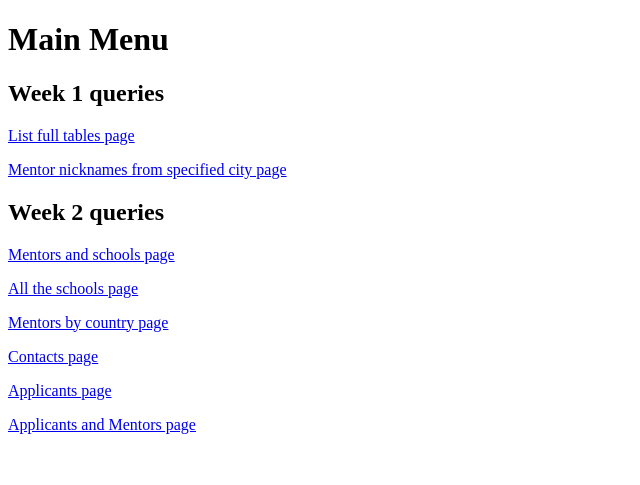
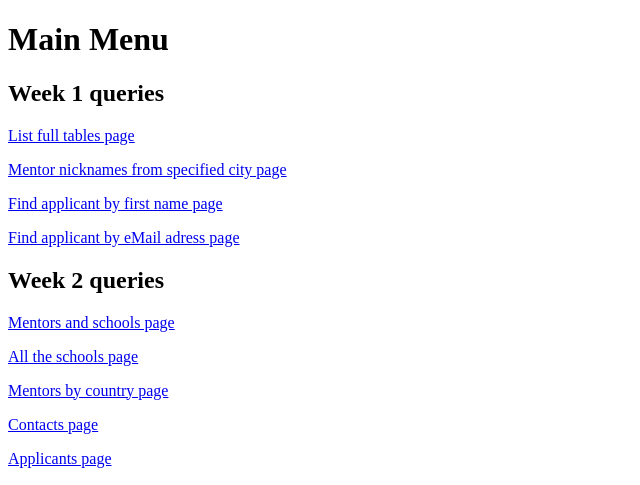
Before and after one commit to gergelyHorvath/application, a Flask app: page / in a window 1280 px wide. Shown: the top 485 px of the page, without its empty margins (0-640 px from the left). Run offline with Flask 2, Linux system fonts and the light colour scheme.

Commit message:
findapplicant by name and mail pages added

```diff
--- a/Part2/main.py
+++ b/Part2/main.py
@@ -79,7 +79,7 @@ def applicants():
 @app.route('/applicants-and-mentors')
 def applicants_and_mentors():
     sql_query = """
-    SELECT a.first_name, a.application_code, COALESCE(m.first_name, 'No mentor yet'), COALESCE(m.last_name, 'No mentor yet')
+    SELECT a.first_name, a.application_code, COALESCE(m.first_name, 'No mentor yet'), COALESCE(m.last_name, 'None yet')
         FROM ((applicants a LEFT OUTER JOIN applicants_mentors a_m
         ON (a.id = a_m.applicant_id))
             LEFT OUTER JOIN mentors m
@@ -96,7 +96,7 @@ def applicants_and_mentors():
 
 @app.route('/full-tables')
 def full_tables():
-    question = 'List all the:'
+    question = ('List all the:',)
     radio = ['mentors', 'applicants']
     path_to_go = '/full-tables/print'
     return render_template('input.html', question=question, radio=radio, path_to_go=path_to_go)
@@ -119,7 +119,7 @@ def print_full_tables():
 @app.route('/nicks-from-city')
 def nicks_from_city():
     cities = dm.run_query("SELECT DISTINCT city FROM mentors;")
-    question = 'Select a city:'
+    question = ('Select a city:',)
     radio = [city[0] for city in cities]
     path_to_go = '/nicks-from-city/print'
     return render_template('input.html', question=question, radio=radio, path_to_go=path_to_go)
@@ -130,11 +130,52 @@ def print_nicks_from_city():
     choice = request.args['radio']
     sql_query = """
     SELECT nick_name FROM mentors
-    WHERE city='{}'""".format(choice)
+    WHERE city='{}';""".format(choice)
     table = dm.run_query(sql_query)
     title = 'All the mentors from {}'.format(choice)
     header = ('Nick Name',)
     return render_template('print_table.html', title=title, header=header, table=table)
 
+
+@app.route('/applicant-by-first-name')
+def app_by_fn():
+    question = ('Search applicants by first name :',)
+    text = ('Carol',)
+    path_to_go = '/applicant-by-first-name/print'
+    return render_template('input.html', question=question, text=text, path_to_go=path_to_go)
+
+
+@app.route('/applicant-by-first-name/print')
+def print_app_by_fn():
+    choice = request.args['input0']
+    sql_query = """
+    SELECT CONCAT (first_name,' ', last_name) AS full_name, phone_number FROM applicants
+    WHERE first_name ILIKE '%{}%';""".format(choice)
+    table = dm.run_query(sql_query)
+    title = 'Applicants with the first name: {}'.format(choice)
+    header = ('Name', 'Phone Number')
+    return render_template('print_table.html', title=title, header=header, table=table)
+
+
+@app.route('/applicant-by-email')
+def app_by_mail():
+    question = ('Search applicants by eMail :',)
+    text = ('@adipiscingenimmi.edu',)
+    path_to_go = '/applicant-by-email/print'
+    return render_template('input.html', question=question, text=text, path_to_go=path_to_go)
+
+
+@app.route('/applicant-by-email/print')
+def print_app_by_mail():
+    choice = request.args['input0']
+    sql_query = """
+    SELECT CONCAT (first_name,' ', last_name) AS full_name, phone_number FROM applicants
+    WHERE email ILIKE '%{}%';""".format(choice)
+    table = dm.run_query(sql_query)
+    title = 'Applicants with their email adress containing {}'.format(choice)
+    header = ('Name', 'Phone Number')
+    return render_template('print_table.html', title=title, header=header, table=table)
+
+
 if __name__ == '__main__':
     app.run(debug=True)
--- a/Part2/templates/index.html
+++ b/Part2/templates/index.html
@@ -16,6 +16,8 @@
 
         <p><a href='/full-tables'>List full tables page</a></p>
         <p><a href='/nicks-from-city'>Mentor nicknames from specified city page</a></p>
+        <p><a href='/applicant-by-first-name'>Find applicant by first name page</a></p>
+        <p><a href='/applicant-by-email'>Find applicant by eMail adress page</a></p>
 
     <h2>Week 2 queries</h2>
 
```
Also changed, not shown: Part2/templates/input.html (+15 -5 lines).
